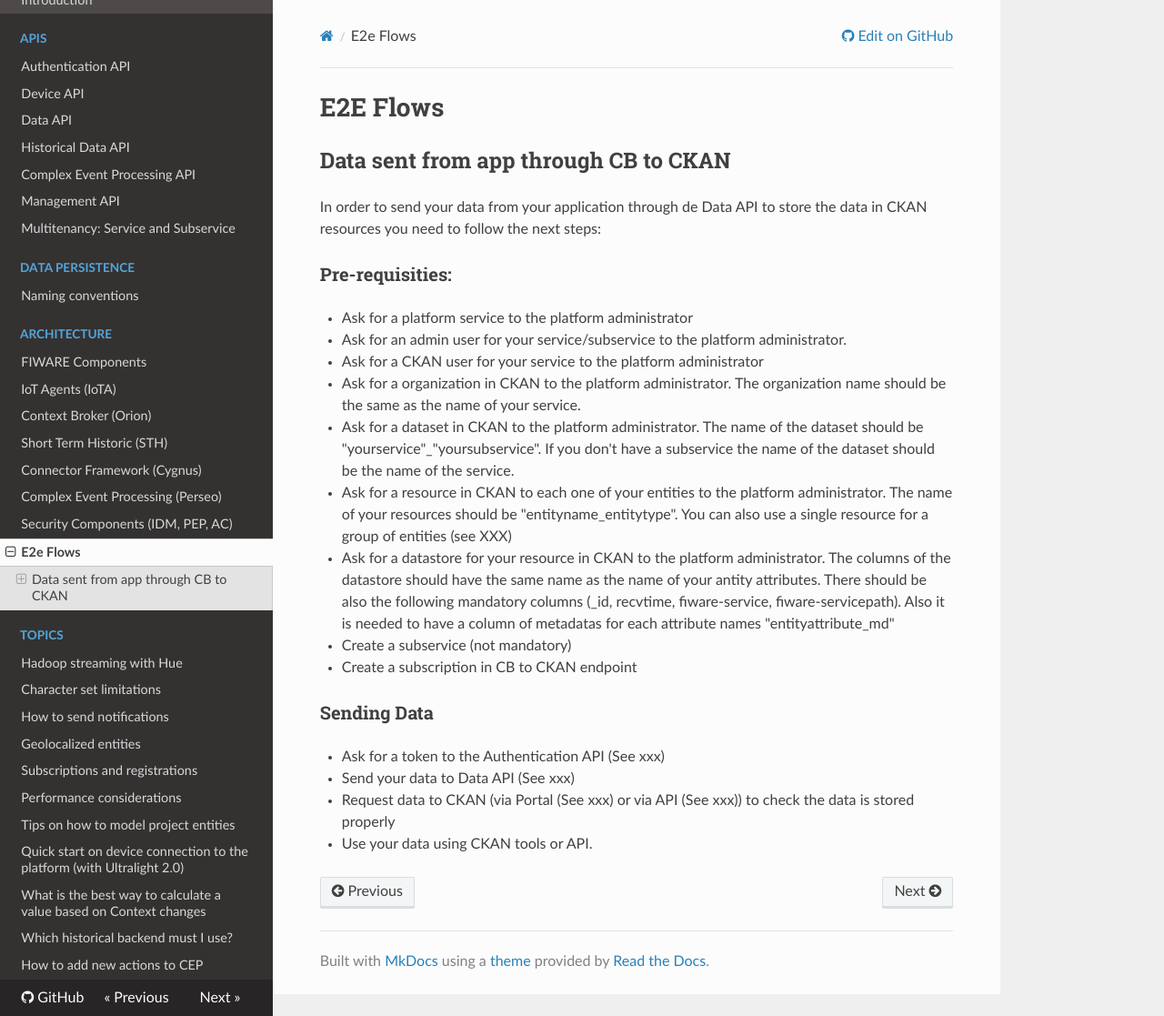
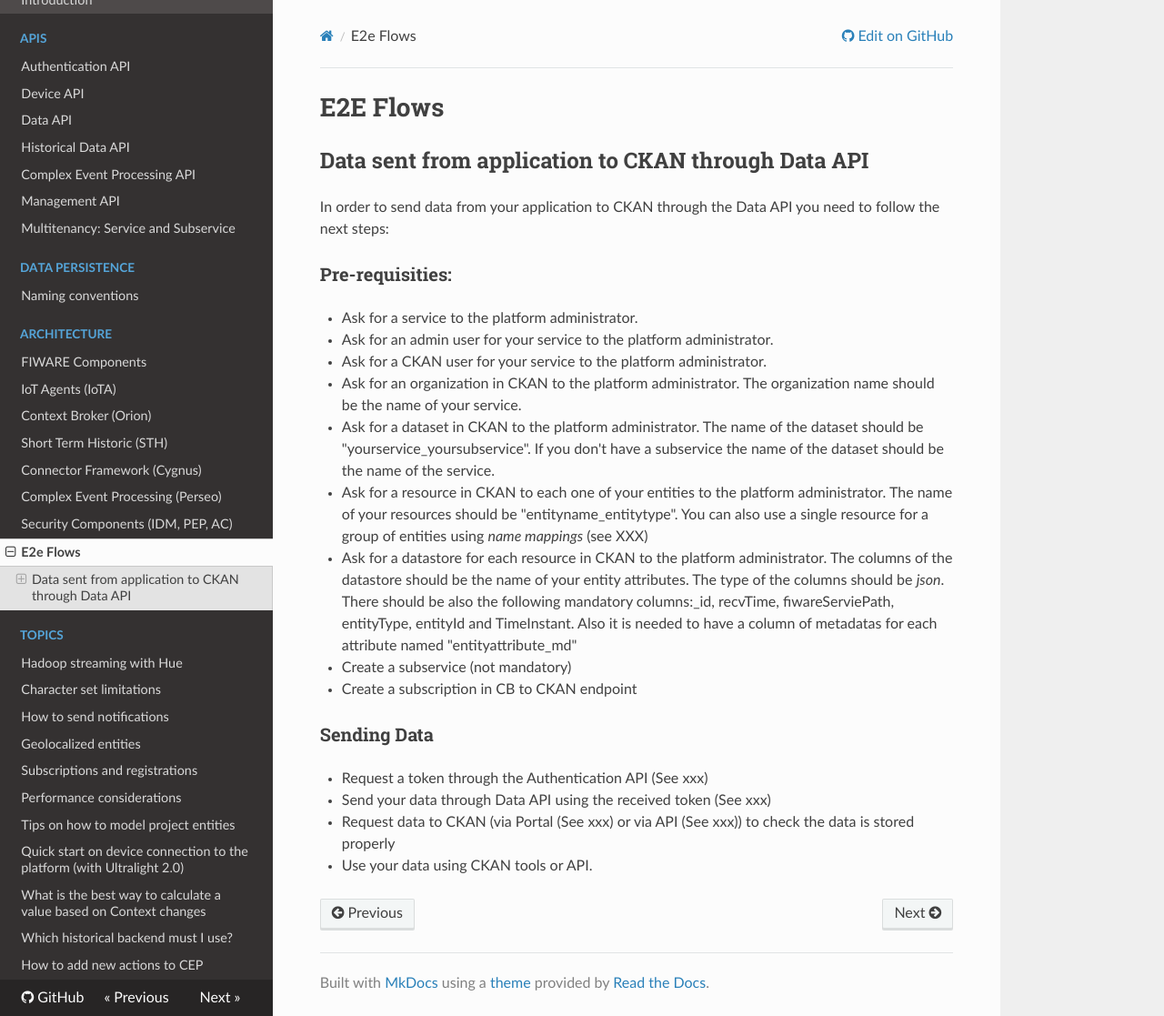
Before and after one commit to telefonicaid/thinking-cities, an MkDocs documentation site: the page built from docs/e2e_flows.md, in a window 1280 px wide and 1117 px high. Shown: the whole window at 91% size. Built offline with MkDocs 1.6.1, drawn with Linux system fonts in a browser that asks for light colours; nearby versions of some CDN libraries; old or Windows-style settings are respelled for this version of MkDocs.

Commit message:
Some small amends for ckan e2e flow

```diff
--- a/docs/e2e_flows.md
+++ b/docs/e2e_flows.md
@@ -1,22 +1,22 @@
 # E2E Flows
 
-## Data sent from app through CB to CKAN
-
-In order to send your data from your application through de Data API to store the data in CKAN resources you need to follow the next steps:
+## Data sent from application to CKAN through Data API
+In order to send data from your application to CKAN through the Data API you need to follow the next steps:
 
 ### Pre-requisities:
-- Ask for a platform service to the platform administrator
-- Ask for an admin user for your service/subservice to the platform administrator.
-- Ask for a CKAN user for your service to the platform administrator
-- Ask for a organization in CKAN to the platform administrator. The organization name should be the same as the name of your service.
-- Ask for a dataset in CKAN to the platform administrator. The name of the dataset should be "yourservice"_"yoursubservice". If you don't have a subservice the name of the dataset should be the name of the service.
-- Ask for a resource in CKAN to each one of your entities to the platform administrator. The name of your resources should be "entityname_entitytype". You can also use a single resource for a group of entities (see XXX)
-- Ask for a datastore for your resource in CKAN to the platform administrator. The columns of the datastore should have the same name as the name of your antity attributes. There should be also the following mandatory columns (_id, recvtime, fiware-service, fiware-servicepath). Also it is needed to have a column of metadatas for each attribute names "entityattribute_md"
+- Ask for a service to the platform administrator.
+- Ask for an admin user for your service to the platform administrator.
+- Ask for a CKAN user for your service to the platform administrator.
+- Ask for an organization in CKAN to the platform administrator. The organization name should be the name of your service.
+- Ask for a dataset in CKAN to the platform administrator. The name of the dataset should be "yourservice_yoursubservice". If you don't have a subservice the name of the dataset should be the name of the service.
+- Ask for a resource in CKAN to each one of your entities to the platform administrator. The name of your resources should be "entityname_entitytype".
+You can also use a single resource for a group of entities using *name mappings* (see XXX)
+- Ask for a datastore for each resource in CKAN to the platform administrator. The columns of the datastore should be the name of your entity attributes. The type of the columns should be *json*. There should be also the following mandatory columns:_id, recvTime, fiwareServiePath, entityType, entityId and TimeInstant. Also it is needed to have a column of metadatas for each attribute named "entityattribute_md"
 - Create a subservice (not mandatory)
 - Create a subscription in CB to CKAN endpoint
 
 ### Sending Data
-- Ask for a token to the Authentication API (See xxx)
-- Send your data to Data API (See xxx)
+- Request a token through the Authentication API (See xxx)
+- Send your data through Data API using the received token (See xxx)
 - Request data to CKAN (via Portal (See xxx) or via API (See xxx)) to check the data is stored properly
 - Use your data using CKAN tools or API.
```
